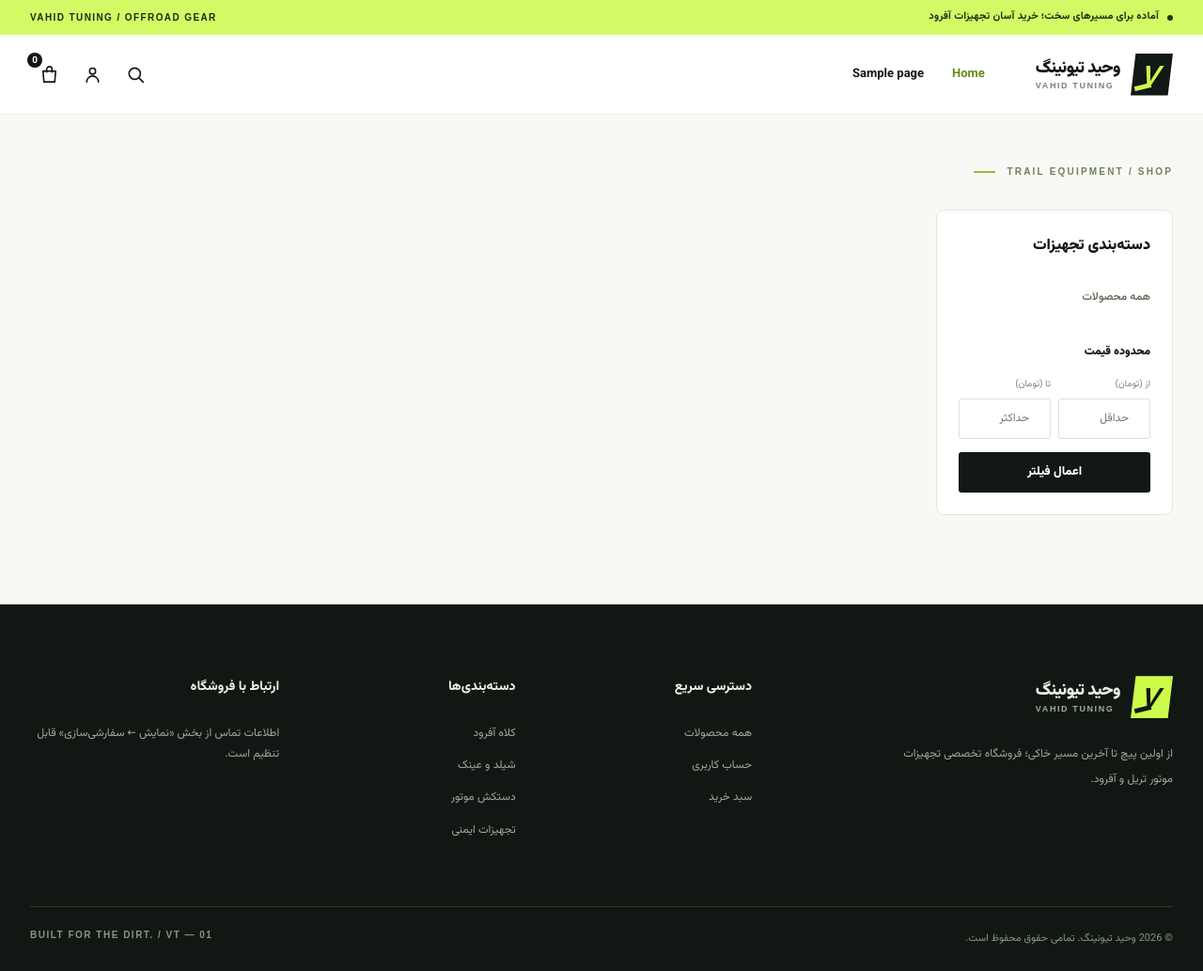
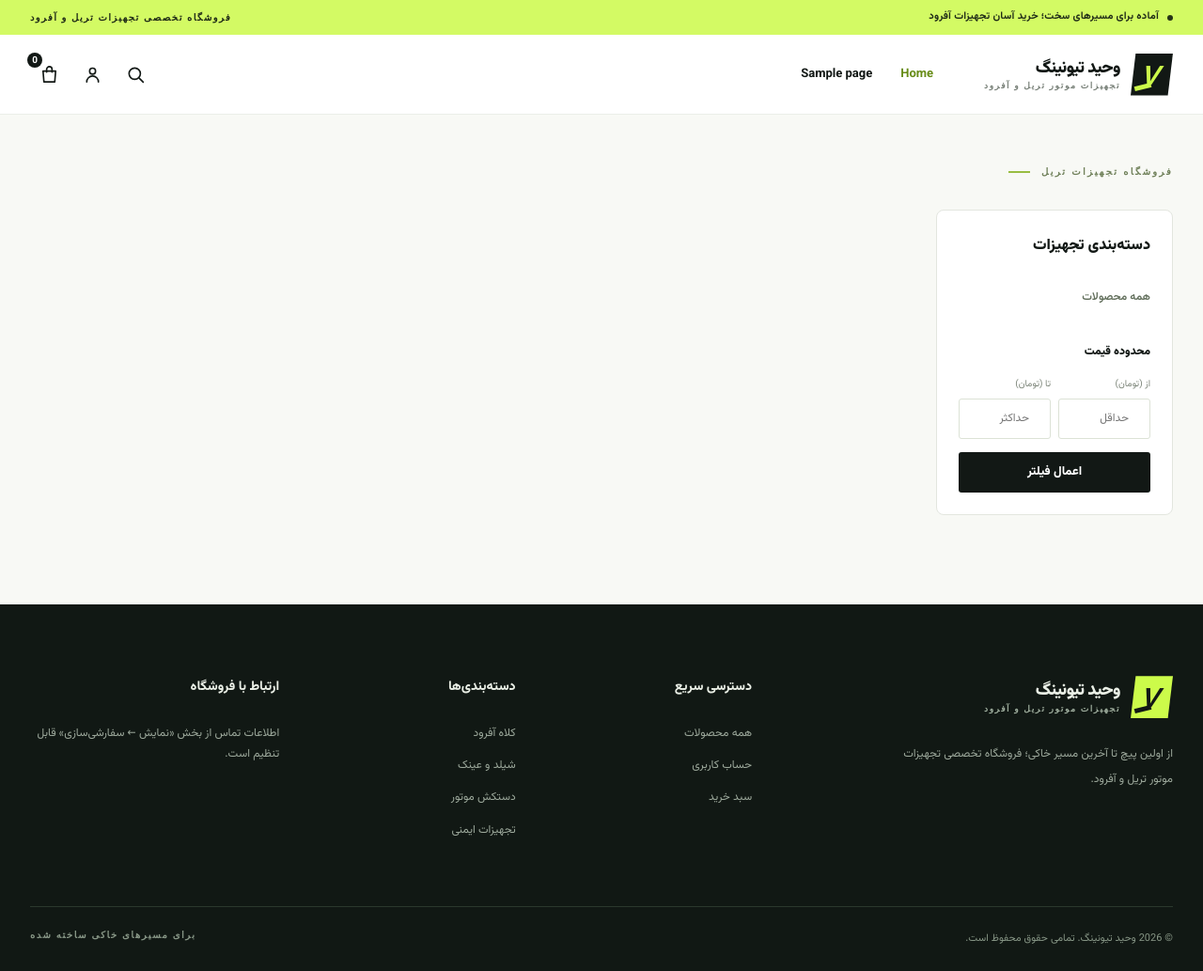
Before and after one commit to SaeedTqpy/Motovahid, a WordPress theme: template wp-content/themes/vahidtuning/woocommerce/archive-product.php in a window 1280 px wide. Shown: the whole page at 94% size. Run offline with PHP 8.4 and a stand-in for WordPress, Linux system fonts and the light colour scheme; the site name, menu and one post (Sample post) are stand-ins, and other content is empty; some libraries are stand-ins or nearby versions.

Commit message:
i18n: make all storefront copy and decorative headings Persian

```diff
--- a/wp-content/themes/vahidtuning/footer.php
+++ b/wp-content/themes/vahidtuning/footer.php
@@ -10,7 +10,7 @@ $address = get_theme_mod( 'vt_address', '' );
     <div class="vt-container">
         <div class="vt-footer-top">
             <div class="vt-footer-about">
-                <a href="<?php echo esc_url( home_url( '/' ) ); ?>" class="vt-brand vt-brand-footer"><span class="vt-brand-symbol"><span>V</span><i></i></span><span class="vt-brand-copy"><strong>وحید تیونینگ</strong><small>VAHID TUNING</small></span></a>
+                <a href="<?php echo esc_url( home_url( '/' ) ); ?>" class="vt-brand vt-brand-footer"><span class="vt-brand-symbol"><span>V</span><i></i></span><span class="vt-brand-copy"><strong>وحید تیونینگ</strong><small>تجهیزات موتور تریل و آفرود</small></span></a>
                 <p>از اولین پیچ تا آخرین مسیر خاکی؛ فروشگاه تخصصی تجهیزات موتور تریل و آفرود.</p>
                 <div class="vt-footer-socials">
                     <?php if ( $instagram ) : ?><a target="_blank" rel="noopener noreferrer" href="<?php echo esc_url( $instagram ); ?>" aria-label="اینستاگرام"><?php vt_icon( 'instagram' ); ?></a><?php endif; ?>
@@ -25,7 +25,7 @@ $address = get_theme_mod( 'vt_address', '' );
                 <?php if ( ! $phone && ! $address ) : ?><p>اطلاعات تماس از بخش «نمایش ← سفارشی‌سازی» قابل تنظیم است.</p><?php endif; ?>
             </div>
         </div>
-        <div class="vt-footer-bottom"><span>© <?php echo esc_html( wp_date( 'Y' ) ); ?> وحید تیونینگ. تمامی حقوق محفوظ است.</span><span class="vt-footer-mark">BUILT FOR THE DIRT. / VT — 01</span></div>
+        <div class="vt-footer-bottom"><span>© <?php echo esc_html( wp_date( 'Y' ) ); ?> وحید تیونینگ. تمامی حقوق محفوظ است.</span><span class="vt-footer-mark">برای مسیرهای خاکی ساخته شده</span></div>
     </div>
 </footer>
 <?php wp_footer(); ?>
--- a/wp-content/themes/vahidtuning/header.php
+++ b/wp-content/themes/vahidtuning/header.php
@@ -11,12 +11,12 @@ if ( ! defined( 'ABSPATH' ) ) { exit; }
 <body <?php body_class(); ?>>
 <?php wp_body_open(); ?>
 <a class="vt-skip-link" href="#main-content">رفتن به محتوای اصلی</a>
-<div class="vt-announcement"><div class="vt-container"><span class="vt-announcement-dot"></span><?php echo esc_html( get_theme_mod( 'vt_announcement', 'آماده برای مسیرهای سخت؛ خرید آسان تجهیزات آفرود' ) ); ?><span class="vt-announcement-end">VAHID TUNING / OFFROAD GEAR</span></div></div>
+<div class="vt-announcement"><div class="vt-container"><span class="vt-announcement-dot"></span><?php echo esc_html( get_theme_mod( 'vt_announcement', 'آماده برای مسیرهای سخت؛ خرید آسان تجهیزات آفرود' ) ); ?><span class="vt-announcement-end">فروشگاه تخصصی تجهیزات تریل و آفرود</span></div></div>
 <header class="vt-header" id="vt-header">
     <div class="vt-container vt-header-inner">
         <a href="<?php echo esc_url( home_url( '/' ) ); ?>" class="vt-brand" aria-label="وحید تیونینگ، صفحه اصلی">
             <span class="vt-brand-symbol"><span>V</span><i></i></span>
-            <span class="vt-brand-copy"><strong>وحید تیونینگ</strong><small>VAHID TUNING</small></span>
+            <span class="vt-brand-copy"><strong>وحید تیونینگ</strong><small>تجهیزات موتور تریل و آفرود</small></span>
         </a>
         <nav class="vt-desktop-nav" aria-label="ناوبری اصلی">
             <?php if ( has_nav_menu( 'primary' ) ) : ?>
--- a/wp-content/themes/vahidtuning/search.php
+++ b/wp-content/themes/vahidtuning/search.php
@@ -5,7 +5,7 @@ $is_product_search = vt_has_woocommerce() && ( 'product' === get_query_var( 'pos
 ?>
 <main id="main-content" class="vt-page vt-container">
     <div class="vt-page-head">
-        <p class="vt-section-overline"><span></span> SEARCH / VAHID TUNING</p>
+        <p class="vt-section-overline"><span></span> جستجوی فروشگاه</p>
         <h1>نتایج جستجو برای «<?php echo esc_html( get_search_query() ); ?>»</h1>
     </div>
     <?php if ( have_posts() ) : ?>
--- a/wp-content/themes/vahidtuning/woocommerce/archive-product.php
+++ b/wp-content/themes/vahidtuning/woocommerce/archive-product.php
@@ -8,7 +8,7 @@ get_header( 'shop' );
 do_action( 'woocommerce_before_main_content' );
 ?>
 <header class="woocommerce-products-header vt-catalog-header">
-    <p class="vt-section-overline"><span></span> TRAIL EQUIPMENT / SHOP</p>
+    <p class="vt-section-overline"><span></span> فروشگاه تجهیزات تریل</p>
     <?php if ( apply_filters( 'woocommerce_show_page_title', true ) ) : ?>
         <h1 class="woocommerce-products-header__title page-title"><?php woocommerce_page_title(); ?></h1>
     <?php endif; ?>
```
Also changed, not shown: wp-content/themes/vahidtuning/front-page.php (+17 -17 lines).
